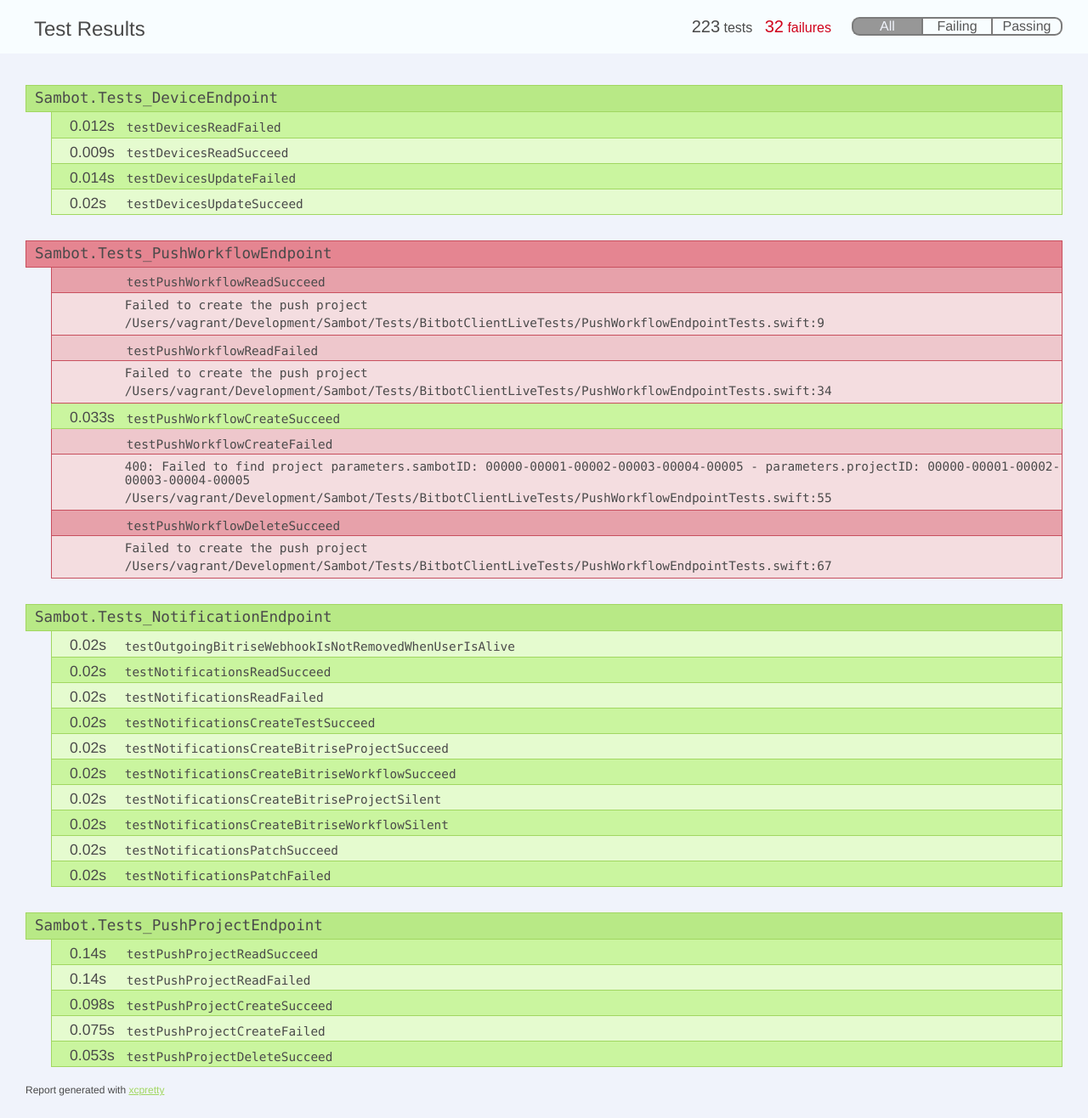
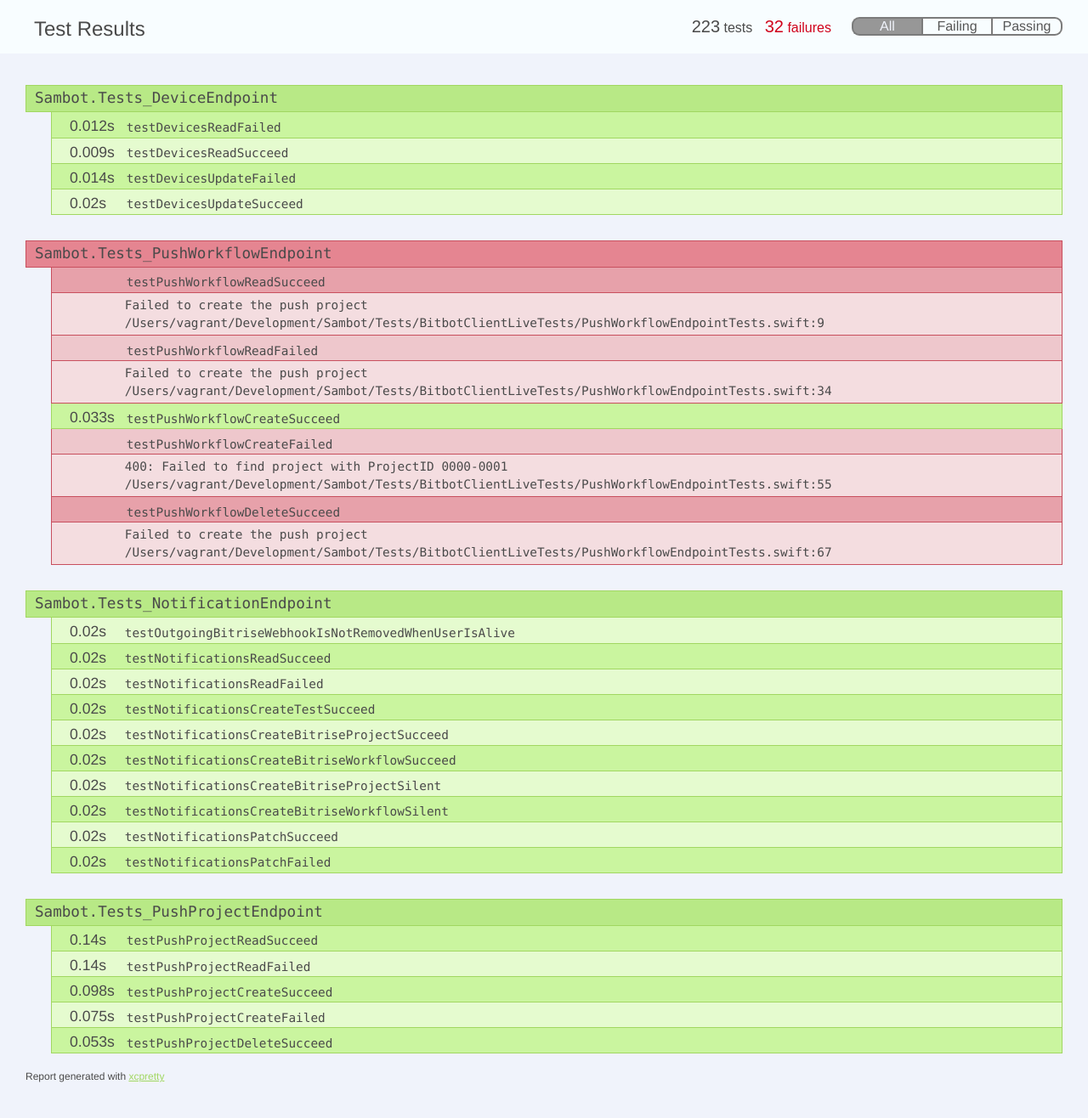
Before and after one commit to sambot-app/sambot.github.io, a Jekyll site: the page mocks/xcode-test-results-Demo.html, which Jekyll copies as it is, in a window 1280 px wide and 1316 px high. Shown: the whole window at 85% size. Built offline with Jekyll 4.4.1, drawn with Linux system fonts in a browser that asks for light colours.

Commit message:
seems to sound good baby

```diff
--- a/mocks/xcode-test-results-Demo.html
+++ b/mocks/xcode-test-results-Demo.html
@@ -240,7 +240,7 @@
 			<tr class="details failing testPushWorkflowCreateFailed">
 				<td></td>
 				<td>
-					<section class="test-detail reason">400: Failed to find project parameters.sambotID: 00000-00001-00002-00003-00004-00005 - parameters.projectID: 00000-00001-00002-00003-00004-00005</section>
+					<section class="test-detail reason">400: Failed to find project with ProjectID 0000-0001</section>
 					<section class="test-detail">/Users/vagrant/Development/Sambot/Tests/BitbotClientLiveTests/PushWorkflowEndpointTests.swift:55</section>
 				</td>
 			</tr>
```
